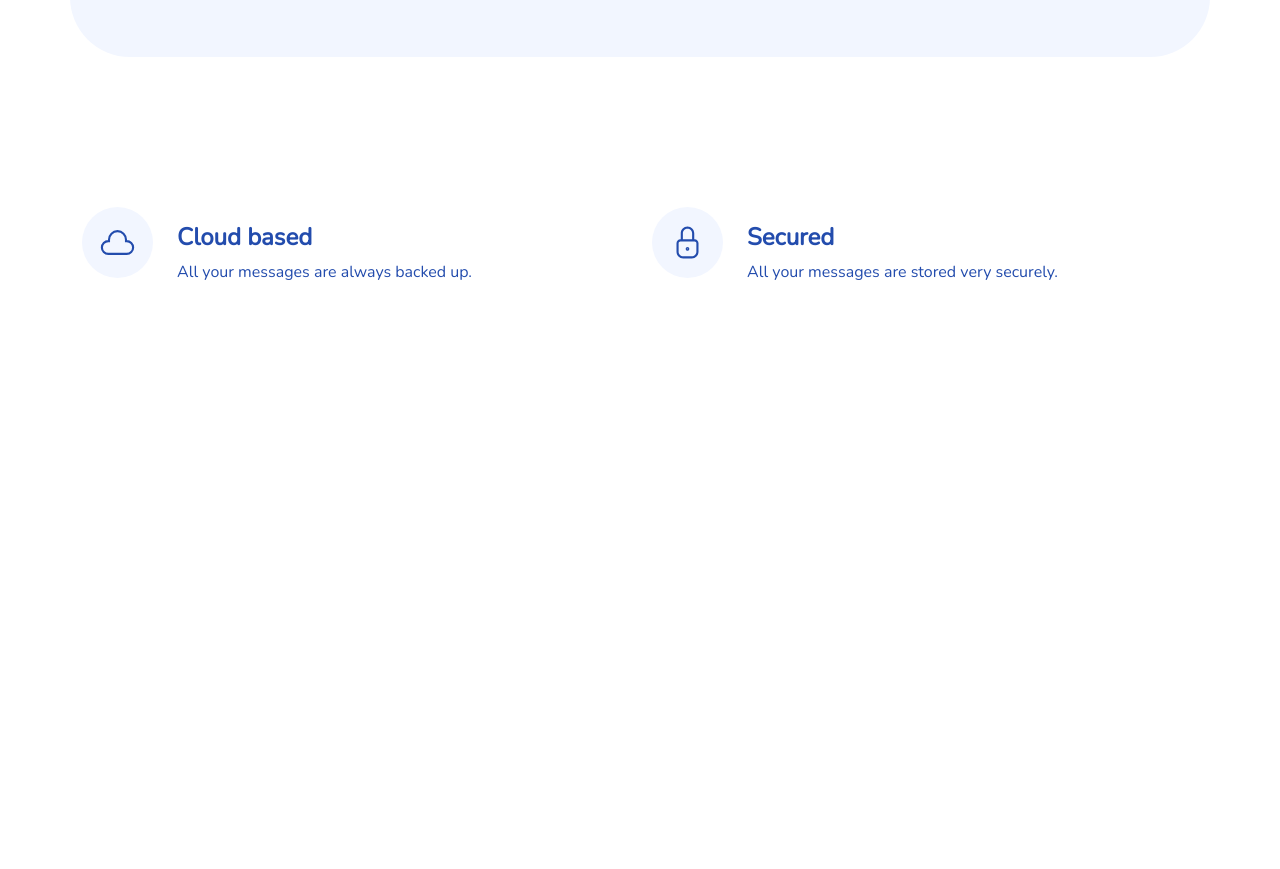
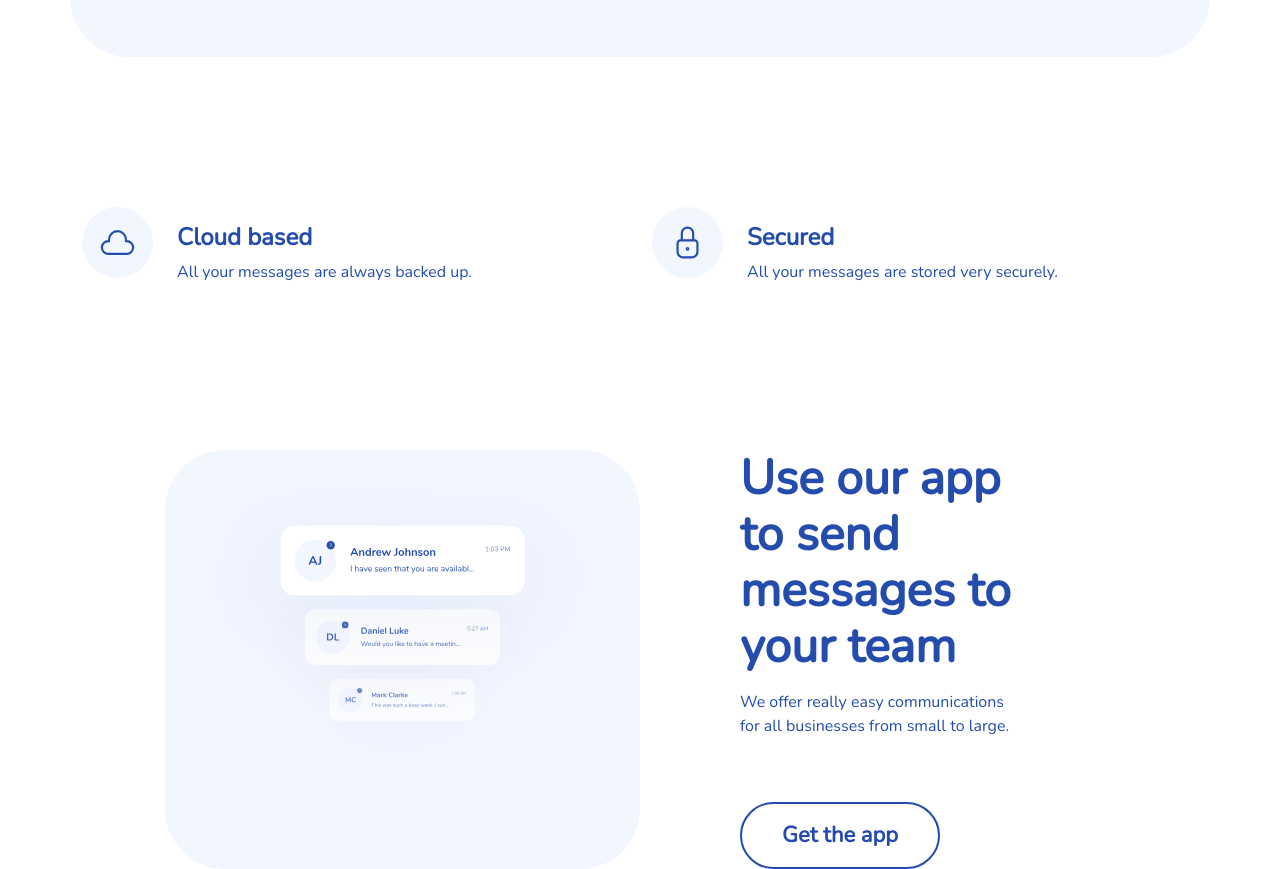
Before and after one commit to HACKTIV8-PWD2/Final-Project-2, a plain HTML site: page index.html in a window 1280 px wide. Shown: the part 688-1557 px from the top of the page. Before the commit the page ends 988 px from the top, so only its background shows below. Drawn offline with nearby package versions, Linux system fonts and the light colour scheme.

Commit message:
products

```diff
--- a/css/style.css
+++ b/css/style.css
@@ -80,3 +80,16 @@ nav .navbar-nav a{
 .element-1 h4{
   font-weight: 600;
 }
+/* ======= products ============================================================== */
+.products .banner{
+  background-color: #F2F6FF;
+  border-radius: 60px;
+}
+.products .content{
+  padding: 0 100px;
+}
+.products .content h1{
+  font-weight: 700;
+  font-size: 48px;
+  line-height: 56px;
+}
--- a/index.html
+++ b/index.html
@@ -81,7 +81,20 @@
           </div>
         </div>
       </section>
-
+      <section class="products">
+        <div class="container">
+          <div class="row justify-content-center align-content-center">
+            <div class="col-md-5 banner">
+              <img src="assets/img/Card Content.svg" class="img-fluid" alt="">
+            </div>
+            <div class="col-md-5 content">
+              <h1>Use our app to send messages to your team</h1>
+              <p class="mt-3">We offer really easy communications for all businesses from small to large.</p>
+              <button class="btn-hero me-3 mt-5" type="submit">Get the app</button>
+            </div>
+          </div>
+        </div>
+      </section>
     </main>
     <footer></footer>
     <script src="js/bootstrap.bundle.min.js"></script>
```
